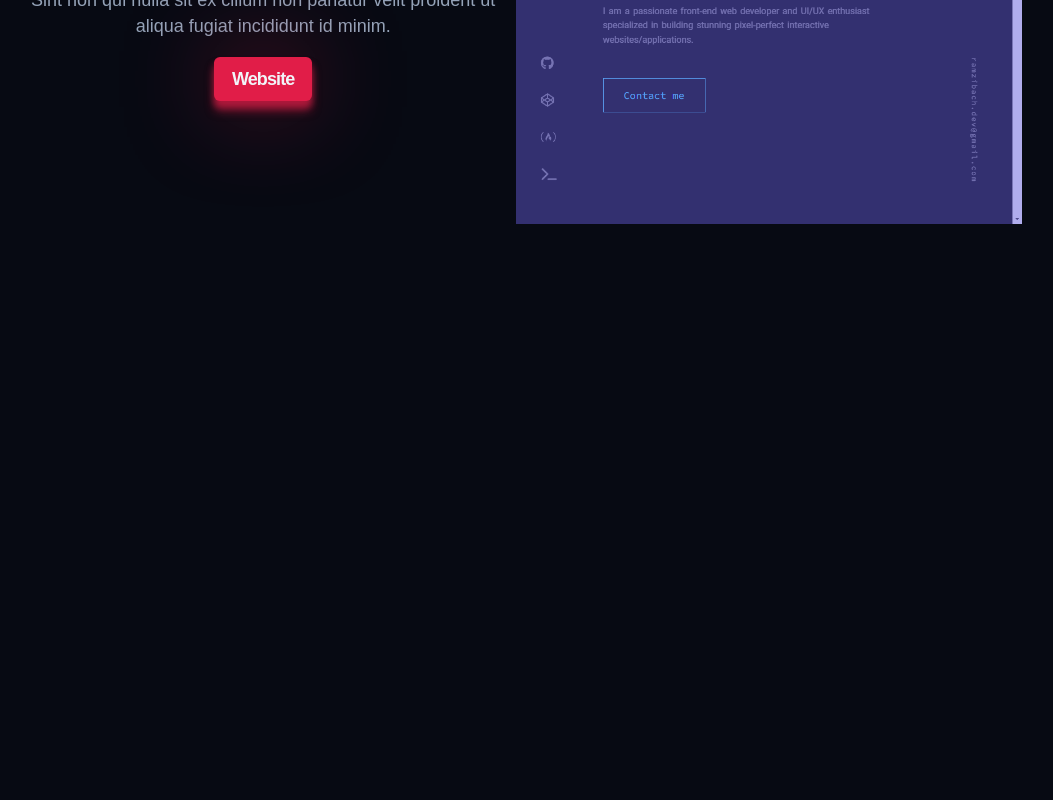
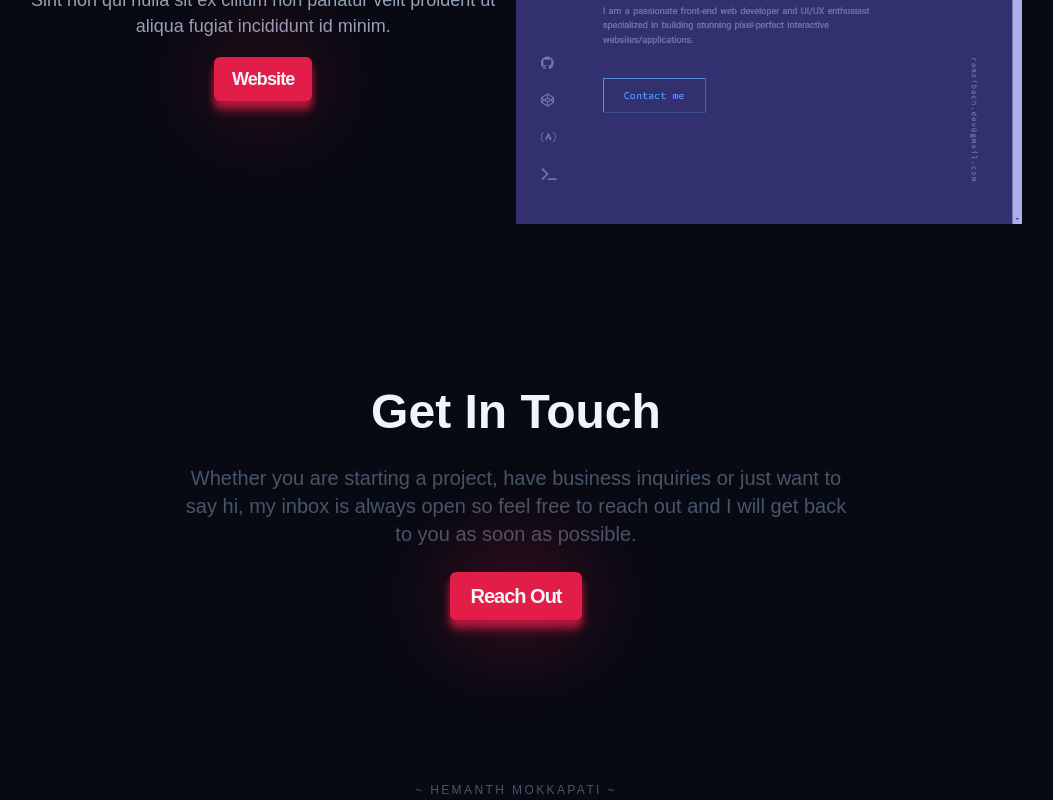
Before and after one commit to HEMANTH-MOKKAPATI/Portfolio, a React (Vite) app: page / in a window 1280 px wide. Shown: the part 6797-7597 px from the top of the page, without its empty margins (124-1177 px from the left). Before the commit the page ends 7021 px from the top, so only its background shows below. Built offline with nearby package versions, Linux system fonts and the light colour scheme; a web font is replaced by a local one.

Commit message:
Added the Contact and Footer section to the website, The website is complete ( lookswise )

```diff
--- a/src/App.jsx
+++ b/src/App.jsx
@@ -1,5 +1,7 @@
 import About from "./About";
+import Contact from "./Contact";
 import Featured from "./Featured";
+import Footer from "./Footer";
 import NavBar from "./NavBar";
 import Work from "./Work";
 import Hero from "./hero";
@@ -9,10 +11,16 @@ export default function App () {
   return (
     <>
       <NavBar/>
-      <Hero />
-      <About />
-      <Featured />
-      <Work />
+
+      <main>
+        <Hero />
+        <About />
+        <Featured />
+        <Work />
+        <Contact />
+      </main>
+
+      <Footer />
 
     </>
   );
--- /dev/null
+++ b/src/Contact.jsx
@@ -0,0 +1,16 @@
+import '../styles/contact.scss';
+
+
+export default function Contact() {
+  return (
+    <section className='contact container section'>
+
+      <h3 className='contact__title'>get in touch</h3>
+      <p className="contact__description">
+      Whether you are starting a project, have business inquiries or just want to say hi, my inbox is always open so feel free to reach out and I will get back to you as soon as possible.
+      </p>
+      <a href="mailto:zQq5D@example.com" className='contact__btn btn'>Reach Out</a>
+
+    </section>
+  )
+}
--- /dev/null
+++ b/src/Footer.jsx
@@ -0,0 +1,9 @@
+import "../styles/footer.scss";
+
+export default function Footer() {
+  return (
+    <footer className="footer container section">
+      <h3 className="footer__title">~ Hemanth Mokkapati ~</h3>
+    </footer>
+  );
+}
--- /dev/null
+++ b/styles/contact.scss
@@ -0,0 +1,87 @@
+@import "variables";
+
+.contact {
+  display: flex;
+  flex-direction: column;
+  align-items: center;
+  justify-content: center;
+  text-align: center;
+  gap: 1rem;
+
+  &__title {
+    font-size: $size-2xl;
+    color: $light;
+    text-transform: capitalize;
+  }
+
+  &__description {
+    font-size: $size-sm;
+    color: $slate600;
+    max-width: 60ch;
+  }
+
+  &__btn {
+    font-size: $size-sm;
+  }
+}
+
+@media (min-width: 475px) {
+  .contact {
+    gap: 1.5rem;
+
+    &__title {
+      font-size: $size-3xl;
+    }
+
+    &__description {
+      font-size: $size-base;
+    }
+
+    &__btn {
+      font-size: $size-base;
+    }
+  }
+}
+
+
+// @media (min-width: 640px) {}
+// @media (min-width: 768px) {}
+
+
+@media (min-width: 1024px) {
+  .contact {
+    gap: 1.5rem;
+
+    &__title {
+      font-size: $size-4xl;
+    }
+
+    &__description {
+      font-size: $size-lg;
+    }
+
+    &__btn {
+      font-size: $size-lg;
+    }
+  }
+}
+
+
+@media (min-width: 1280px) {
+  .contact {
+    gap: 1.5rem;
+
+    &__title {
+      font-size: $size-5xl;
+    }
+
+    &__description {
+      font-size: $size-xl;
+    }
+
+    &__btn {
+      font-size: $size-xl;
+    }
+  }
+}
+// @media (min-width: 1536px) {}
--- /dev/null
+++ b/styles/footer.scss
@@ -0,0 +1,13 @@
+@import "variables";
+
+.footer {
+  &__title {
+    font-size: $size-xs;
+    font-weight: 400;
+    color: $slate600;
+    text-align: center;
+    text-transform: uppercase;
+    letter-spacing: 0.2em;
+    user-select: none;
+  }
+}
```
